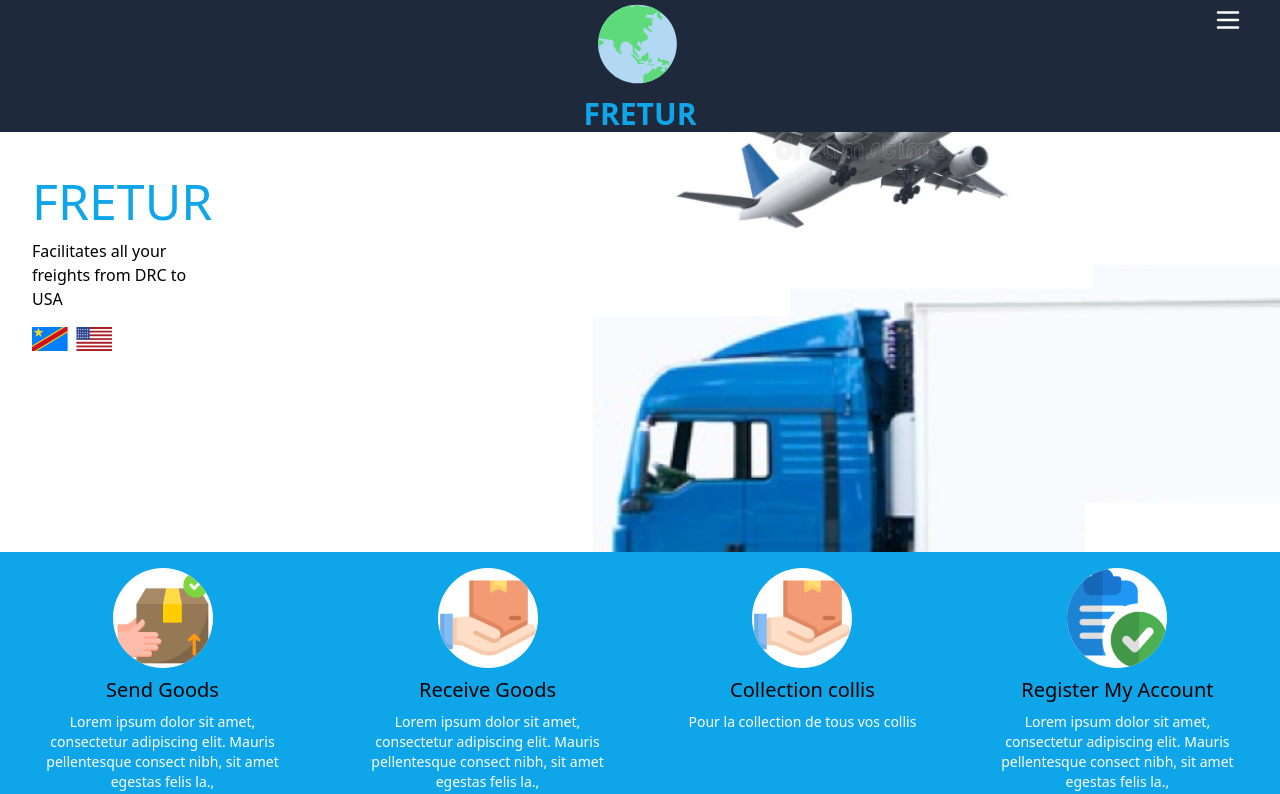
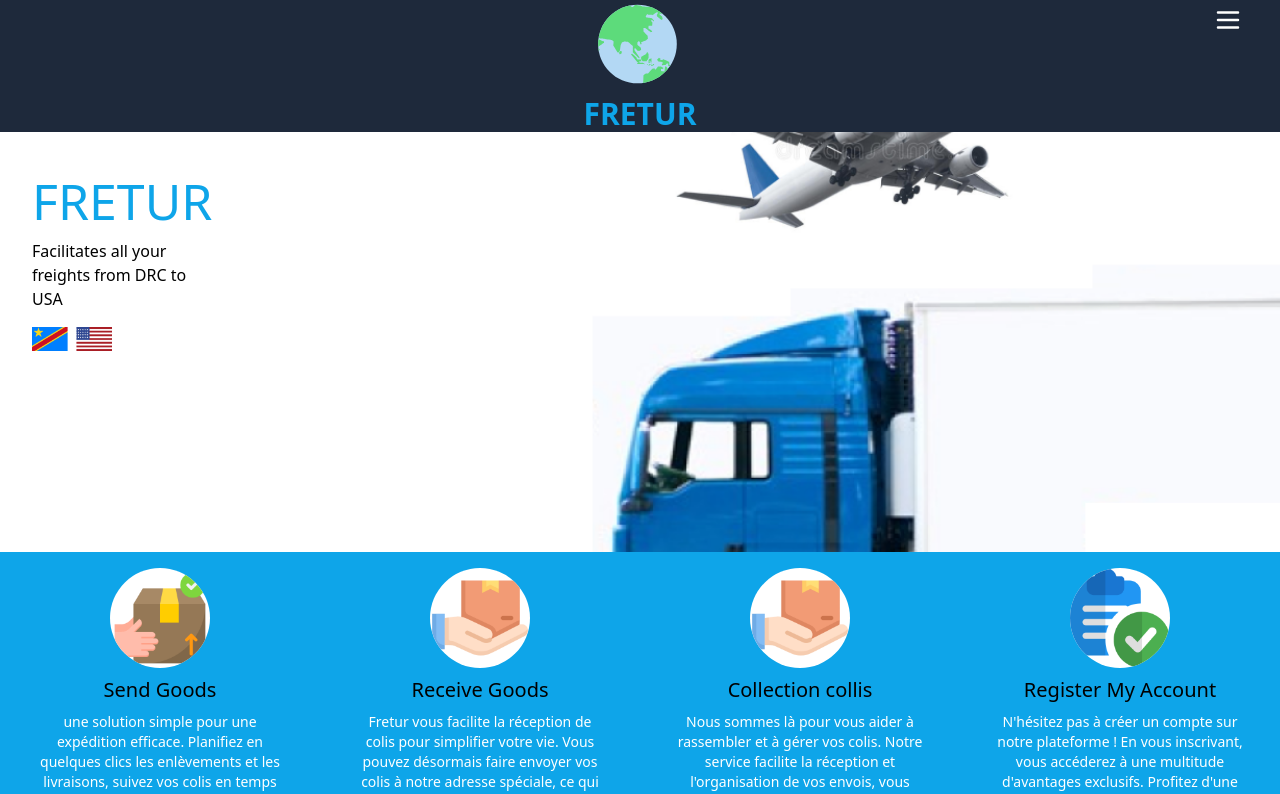
Before and after one commit to doctarhyf/fretur, a React (Vite) app: page /impexp in a window 1280 px wide. Shown: the top 794 px of the page. Built offline with nearby package versions, Linux system fonts and the light colour scheme.

Commit message:
text fix

```diff
--- a/src/comps/Card.jsx
+++ b/src/comps/Card.jsx
@@ -9,7 +9,7 @@ export default function Card({ data }) {
     <div className=" mx-auto p-4 max-w-[280px] items-center flex flex-col gap-2 justify-center">
       <img src={icon} className="bg-white rounded-full w-[100px]" />
       <div className="text-black text-xl">{title}</div>
-      <div className="text-sm h-[65pt]   ">{cont}</div>
+      <div className="text-sm lg:min-h-[225pt]   ">{cont}</div>
       <button
         onClick={(e) => navigate(path)}
         className="px-2 text-sm rounded-full text-cyan-500 bg-white shadow-md"
--- a/src/pages/PageImpExp.jsx
+++ b/src/pages/PageImpExp.jsx
@@ -18,35 +18,27 @@ const cards = [
     path: ROUTES.PAGE_COLIS_SEND.path,
     icon: s1,
     title: "Send Goods",
-    cont: "Lorem ipsum dolor sit amet, consectetur adipiscing elit. Mauris pellentesque consect nibh, sit amet egestas felis la.,",
+    cont: "une solution simple pour une expédition efficace. Planifiez en quelques clics les enlèvements et les livraisons, suivez vos colis en temps réel et simplifiez la logistique. Optez pour une chaîne d'approvisionnement plus efficace. Dites adieu aux soucis d'expédition et profitez de la facilité.",
   },
   {
     path: ROUTES.PAGE_COLIS_REC.path,
     icon: s2,
     title: "Receive Goods",
-    cont: "Lorem ipsum dolor sit amet, consectetur adipiscing elit. Mauris pellentesque consect nibh, sit amet egestas felis la.,",
+    cont: "Fretur vous facilite la réception de colis pour simplifier votre vie. Vous pouvez désormais faire envoyer vos colis à notre adresse spéciale, ce qui vous garantit une réception sécurisée. Dès qu'un colis arrive, nous vous prévenons instantanément, vous offrant la flexibilité de récupérer vos articles à votre convenance. Simplifiez la réception de colis grâce à notre service efficace et pratique.",
   },
-  /*
 
- {
-    title: "Collection collis",
-    desc: "Collections de tous vos collis achetes sur amazon, alibaba etc.",
-    img: collis,
-    path: ROUTES.PAGE_COLIS_REC.path,
-  },
-  */
   {
     path: ROUTES.PAGE_COLIS_REC.path,
     icon: s4,
     title: "Collection collis",
-    cont: "Pour la collection de tous vos collis",
+    cont: "Nous sommes là pour vous aider à rassembler et à gérer vos colis. Notre service facilite la réception et l'organisation de vos envois, vous offrant une solution pratique pour gérer votre collection. Lorsque vos colis arrivent, nous veillons à ce que tout soit bien pris en charge, vous évitant ainsi le stress lié à la gestion des livraisons. Simplifiez votre expérience de collecte de colis grâce à notre assistance dédiée.",
   },
 
   {
     path: ROUTES.PAGE_MY_ACC.path,
     icon: s3,
     title: "Register My Account",
-    cont: "Lorem ipsum dolor sit amet, consectetur adipiscing elit. Mauris pellentesque consect nibh, sit amet egestas felis la.,",
+    cont: "N'hésitez pas à créer un compte sur notre plateforme ! En vous inscrivant, vous accéderez à une multitude d'avantages exclusifs. Profitez d'une expérience personnalisée, restez informé de nos dernières offres et simplifiez vos interactions avec notre service. Rejoignez notre communauté aujourd'hui pour vivre une expérience exceptionnelle.",
   },
 ];
 
```
